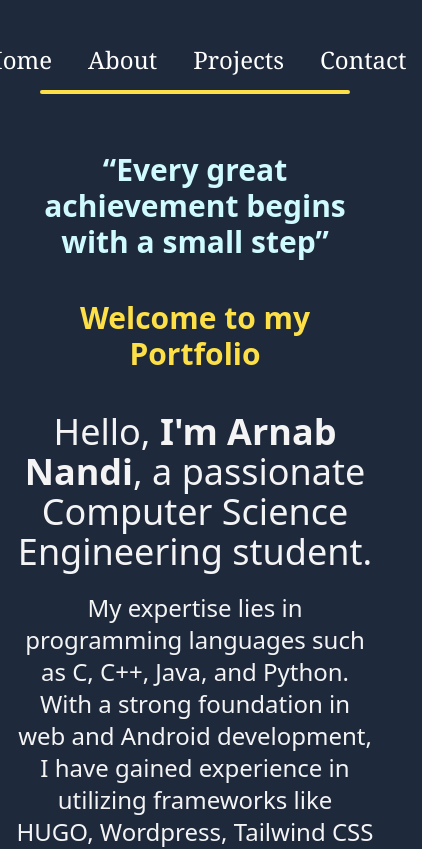
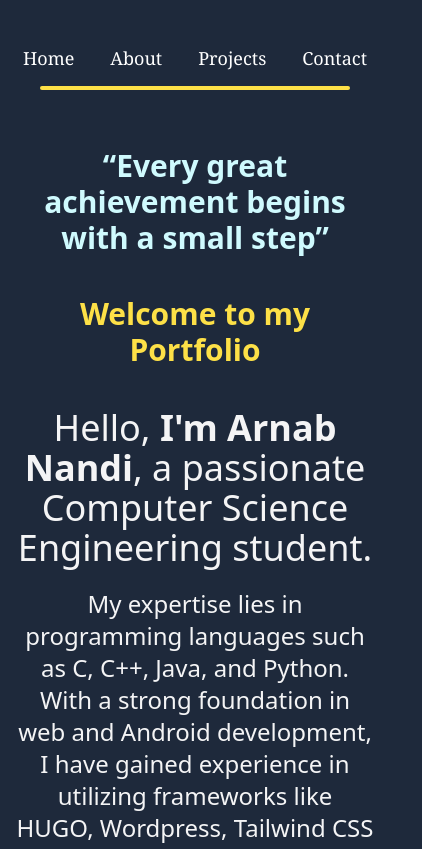
Before and after one commit to arnab7070/portfolio, a website: page dist/index.html in a window 390 px wide. Shown: the top 849 px of the page, 422 px wide, since content can reach past the window. Drawn offline with Linux system fonts and the light colour scheme.

Commit message:
navbar changed

```diff
--- a/dist/index.html
+++ b/dist/index.html
@@ -9,10 +9,10 @@
 <body class="bg-slate-800">
   <div class="w-screen px-5 py-5">
     <nav class="text-white font-serif flex justify-center space-x-1 md:space-x-40 mt-2">
-      <a href="#home" class="text-2xl hover:text-cyan-300 px-4 py-4 rounded-lg">Home</a>
-      <a href="#about" class="text-2xl hover:text-cyan-300 px-4 py-4 rounded-lg">About</a>
-      <a href="#projects" class="text-2xl hover:text-cyan-300 px-4 py-4 rounded-lg">Projects</a>
-      <a href="#contact" class="text-2xl hover:text-cyan-300 px-4 py-4 rounded-lg">Contact</a>
+      <a href="#home" class="text-lg md:text-2xl hover:text-cyan-300 px-4 py-4 rounded-lg">Home</a>
+      <a href="#about" class="text-lg md:text-2xl hover:text-cyan-300 px-4 py-4 rounded-lg">About</a>
+      <a href="#projects" class="text-lg md:text-2xl hover:text-cyan-300 px-4 py-4 rounded-lg">Projects</a>
+      <a href="#contact" class="text-lg md:text-2xl hover:text-cyan-300 px-4 py-4 rounded-lg">Contact</a>
     </nav>
   </div>
   <div class="flex items-center">
```
